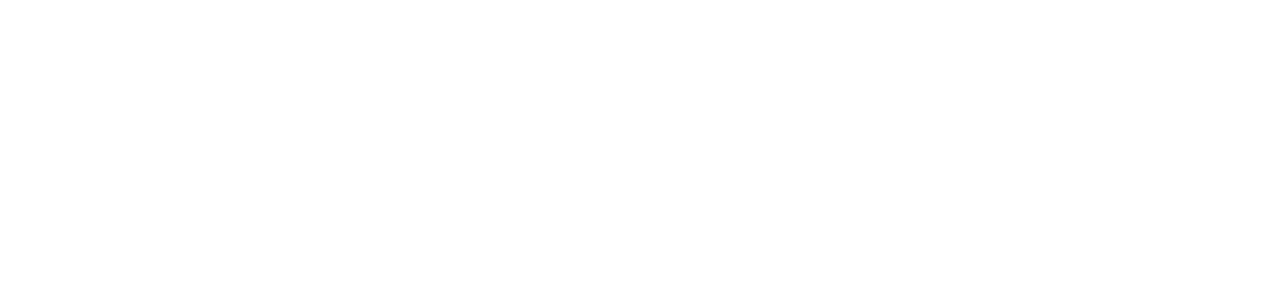
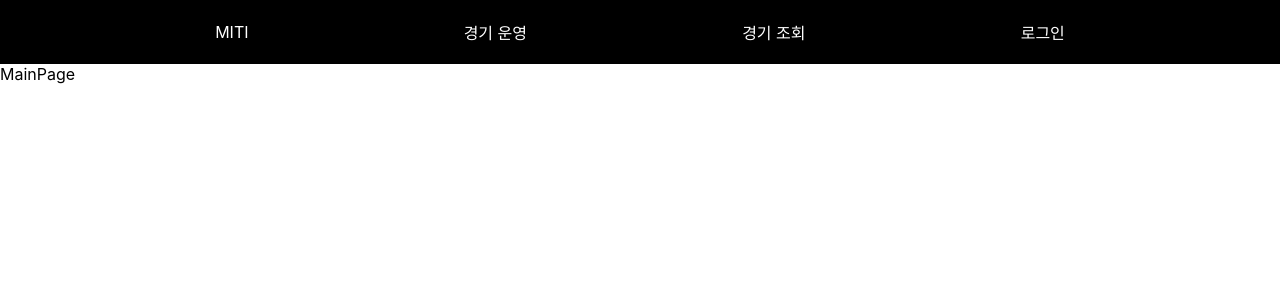
Before and after one commit to MITI-MakeItTakeIt/frontend, a React (Vite) app: page / in a window 1280 px wide. Shown: the top 300 px of the page. Built offline with nearby package versions, Linux system fonts and the light colour scheme.

Commit message:
컴포넌트 및 페이지 파일 설정

```diff
--- a/src/App.tsx
+++ b/src/App.tsx
@@ -1,5 +1,13 @@
+import { Header } from "./components/Header";
+import { MainPage } from "./pages/MainPage";
+
 function App() {
-  return <></>;
+  return (
+    <>
+      <Header />
+      <MainPage />
+    </>
+  );
 }
 
 export default App;
```
Also changed, not shown: src/api/axios.js (deleted), src/api/axios.ts (added).
